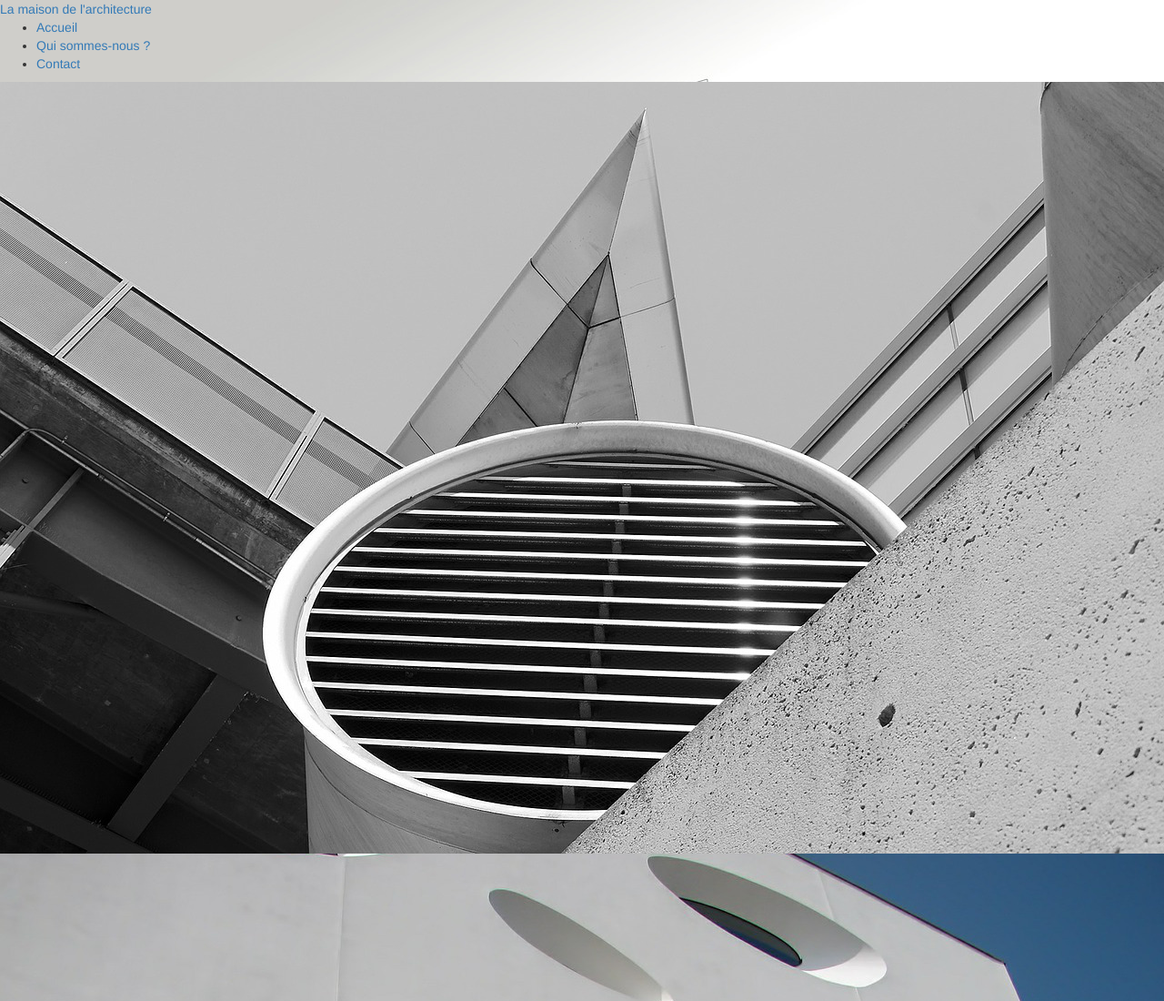
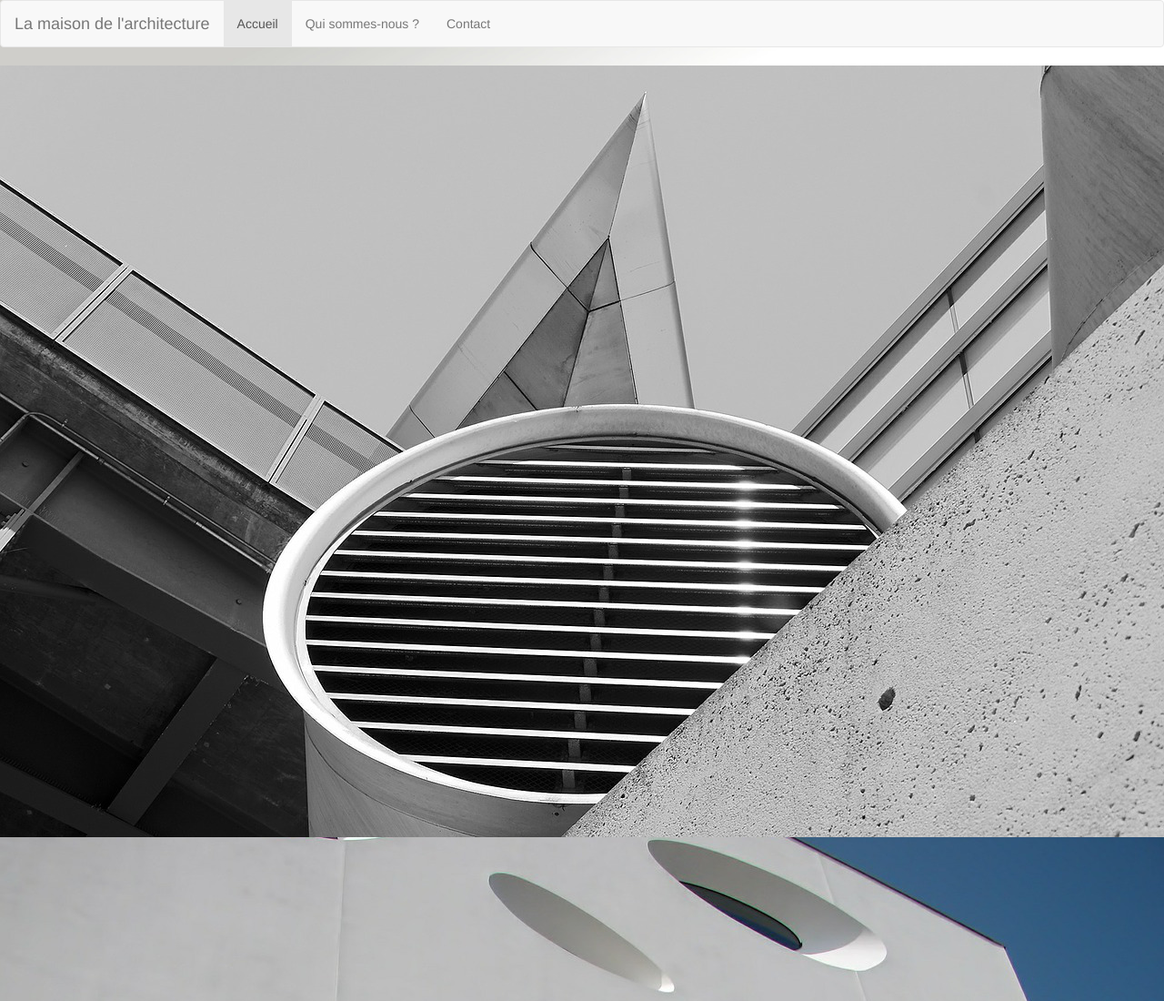
Before and after one commit to Stefra/TP2_Bootstrap, a plain HTML site: page index.html in a window 1280 px wide. Shown: the top 1100 px of the page at 91% size. Drawn offline with nearby package versions, Linux system fonts and the light colour scheme.

Commit message:
Stylisation de la barre de navigation qui est grise avec un titre, 3 parties ("Accueil", "Qui sommes-nous ?", "Contact"). La partie "Accueil" est active par défaut

```diff
--- a/index.html
+++ b/index.html
@@ -21,12 +21,16 @@
 
     <!-- NAVIGATION
     ============================================================== -->
-    <a href="#">La maison de l'architecture</a>
-    <ul>
-      <li><a href="#accueil">Accueil</a></li>
-      <li><a href="#qui">Qui sommes-nous ?</a></li>
-      <li><a href="#contact">Contact</a></li>
-    </ul>
+    <nav class="navbar navbar-default">
+      <div class="navbar-header">
+        <a class="navbar-brand" href="#">La maison de l'architecture</a>
+      </div>
+      <ul class="nav navbar-nav">
+        <li class="active"><a href="#accueil">Accueil</a></li>
+        <li><a href="#qui">Qui sommes-nous ?</a></li>
+        <li><a href="#contact">Contact</a></li>
+      </ul>
+    </nav>
 
     </header>
     <!--
```
